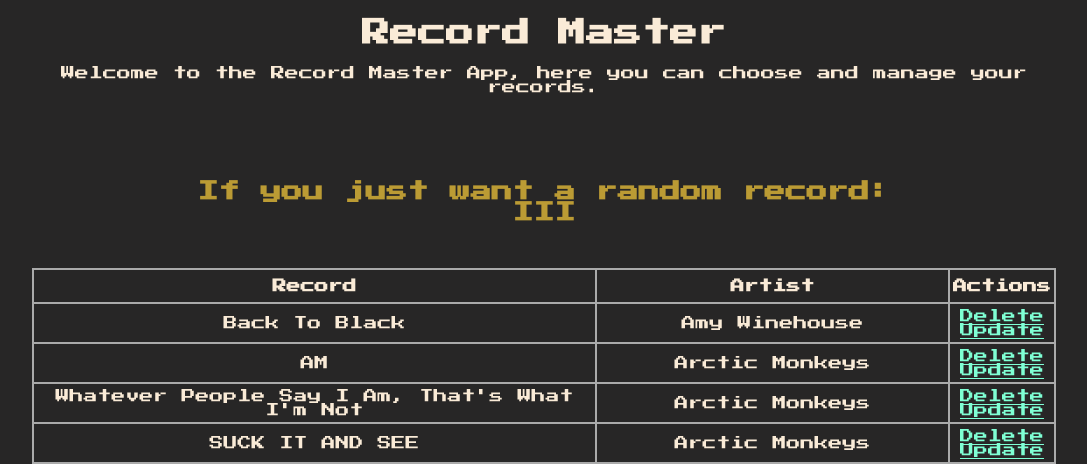
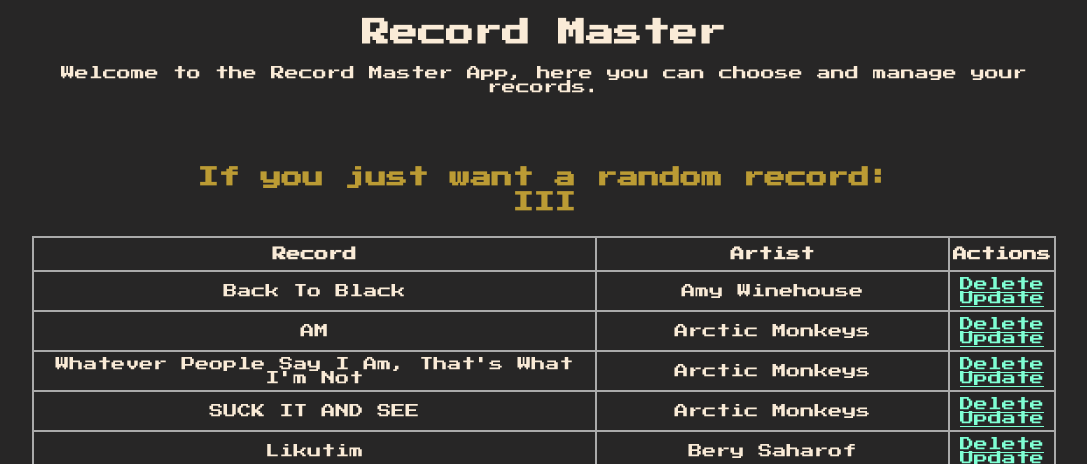
Before and after one commit to OriKedar/spinerwebapp, a Flask app: page / in a window 1280 px wide. Shown: the top 464 px of the page, without its empty margins (96-1183 px from the left). Run offline with Flask 2, Linux system fonts and the light colour scheme; data comes from the database, SQL or seed files in the repository; both versions use the stored data as it was after the commit.

Commit message:
random location and db update

```diff
--- a/static/css/main.css
+++ b/static/css/main.css
@@ -17,6 +17,9 @@
 
 .random {
     color: rgba(252, 207, 59, 0.699);
+    line-height: 120%;
+    margin-top: 7%;
+    margin-bottom: 2%;
 }
 
 table, td, th {
--- a/templates/index.html
+++ b/templates/index.html
@@ -15,10 +15,7 @@
     {% if records| length < 1 %}
     <h4 style="text-align: center">There are no records. create one below.</h4>
     {% else %}
-    <br></br>
-    <br></br>
     <h2 style="text-align: center" class="random">If you just want a random record:<br>{{ (records|random).content }}</h2>
-    <br></br>
     <table>
         <tr>
             <th>Record</th>
```
Also changed, not shown: list.db.
